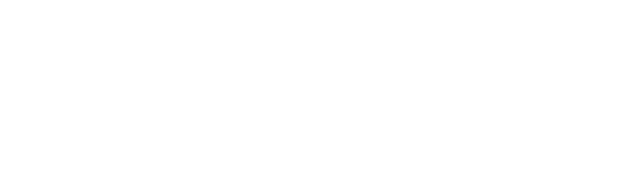
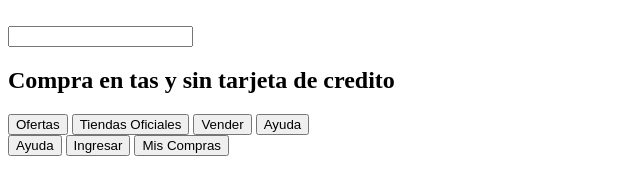
Before and after one commit to MaximilianoCaballoCencosud/practicaExpress, a website: page DH-Heroes/views/home.html in a window 1280 px wide. Shown: the whole page, without its empty margins (0-640 px from the left). Drawn offline with Linux system fonts and the light colour scheme.

Commit message:
Update home.html

```diff
--- a/DH-Heroes/views/home.html
+++ b/DH-Heroes/views/home.html
@@ -1,20 +1,39 @@
 <!DOCTYPE html>
 <html lang="en">
-<head>
-    <meta charset="UTF-8">
-    <meta http-equiv="X-UA-Compatible" content="IE=edge">
-    <meta name="viewport" content="width=heade, initial-scale=1.0">
+  <head>
+    <meta charset="UTF-8" />
+    <meta http-equiv="X-UA-Compatible" content="IE=edge" />
+    <meta name="viewport" content="width=heade, initial-scale=1.0" />
     <title>Document</title>
-</head>
-<body>
+  </head>
+  <body>
     <header>
+      <!-- Logo -->
+      <img src="" alt="" />
+      <!-- Barra de busqueda -->
+      <div>
+        <span></span>
+        <input type="search" name="search" id="search" />
+      </div>
+      <!-- PROMOCION -->
+      <h2>Compra en tas y sin tarjeta de credito</h2>
 
+      <nav>
+        <div>
+          <button>Ofertas</button>
+          <button>Tiendas Oficiales</button>
+          <button>Vender</button>
+          <button>Ayuda</button>
+        </div>
+
+        <div>
+          <button>Ayuda</button>
+          <button>Ingresar</button>
+          <button>Mis Compras</button>
+        </div>
+      </nav>
     </header>
-    <main>
-
-    </main>
-    <footer>
-
-    </footer>
-</body>
+    <main></main>
+    <footer></footer>
+  </body>
 </html>
```
